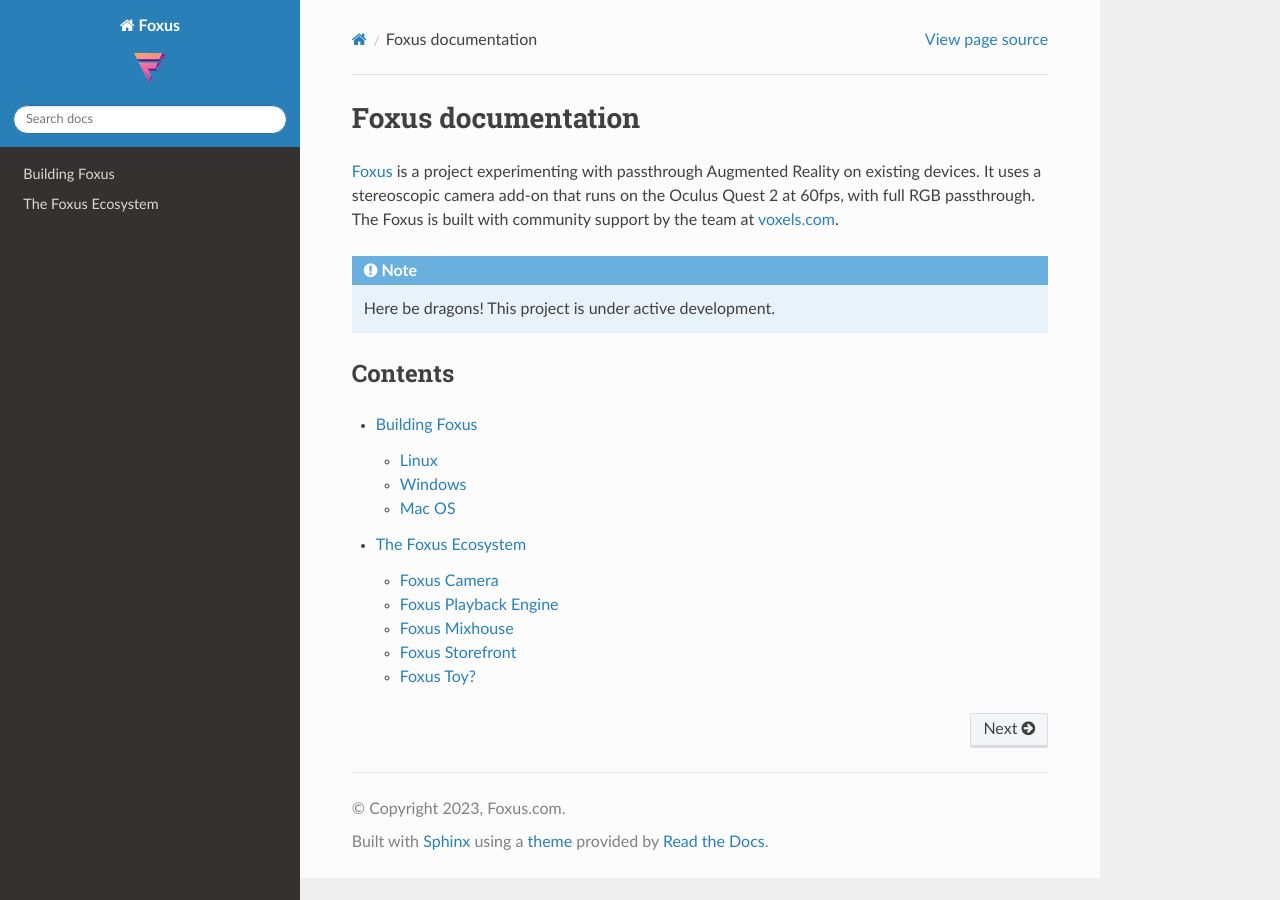
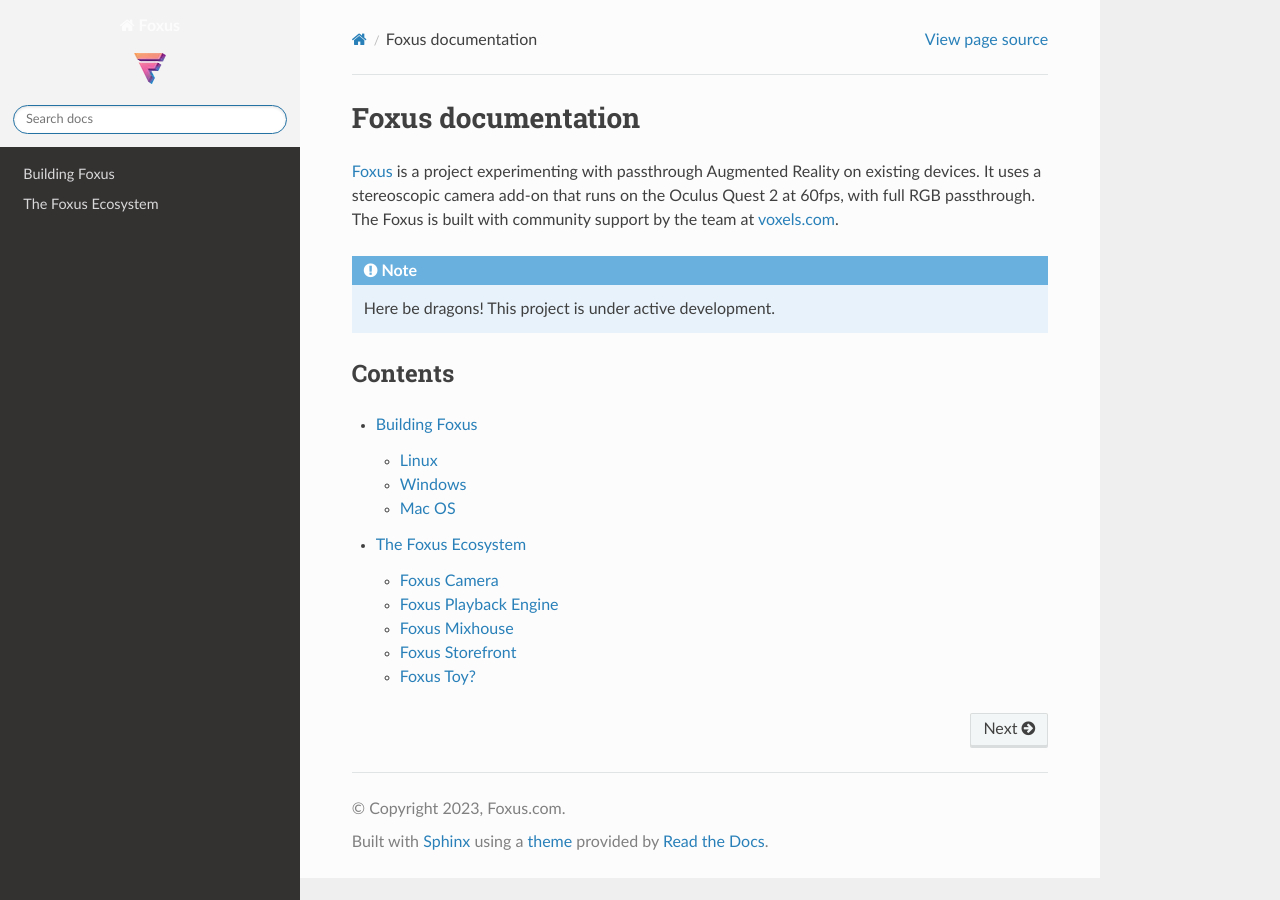
Before and after one commit to teamfoxus/foxus-docs, a Sphinx documentation site: the page built from docs/source/index.rst, in a window 1280 px wide. Built offline with Sphinx 7.4.7 and the Read the Docs theme 2.0.0, drawn with Linux system fonts in a browser that asks for light colours.

Commit message:
background color

```diff
--- a/docs/source/conf.py
+++ b/docs/source/conf.py
@@ -34,7 +34,8 @@
 html_favicon = 'foxus-logo-favicon.webp'
 
 html_theme_options = {
-    'display_version': False
+    'display_version': False,
+    'style_nav_header_background': '#f3f3f3'
 }
 
 # -- Options for EPUB output
```
